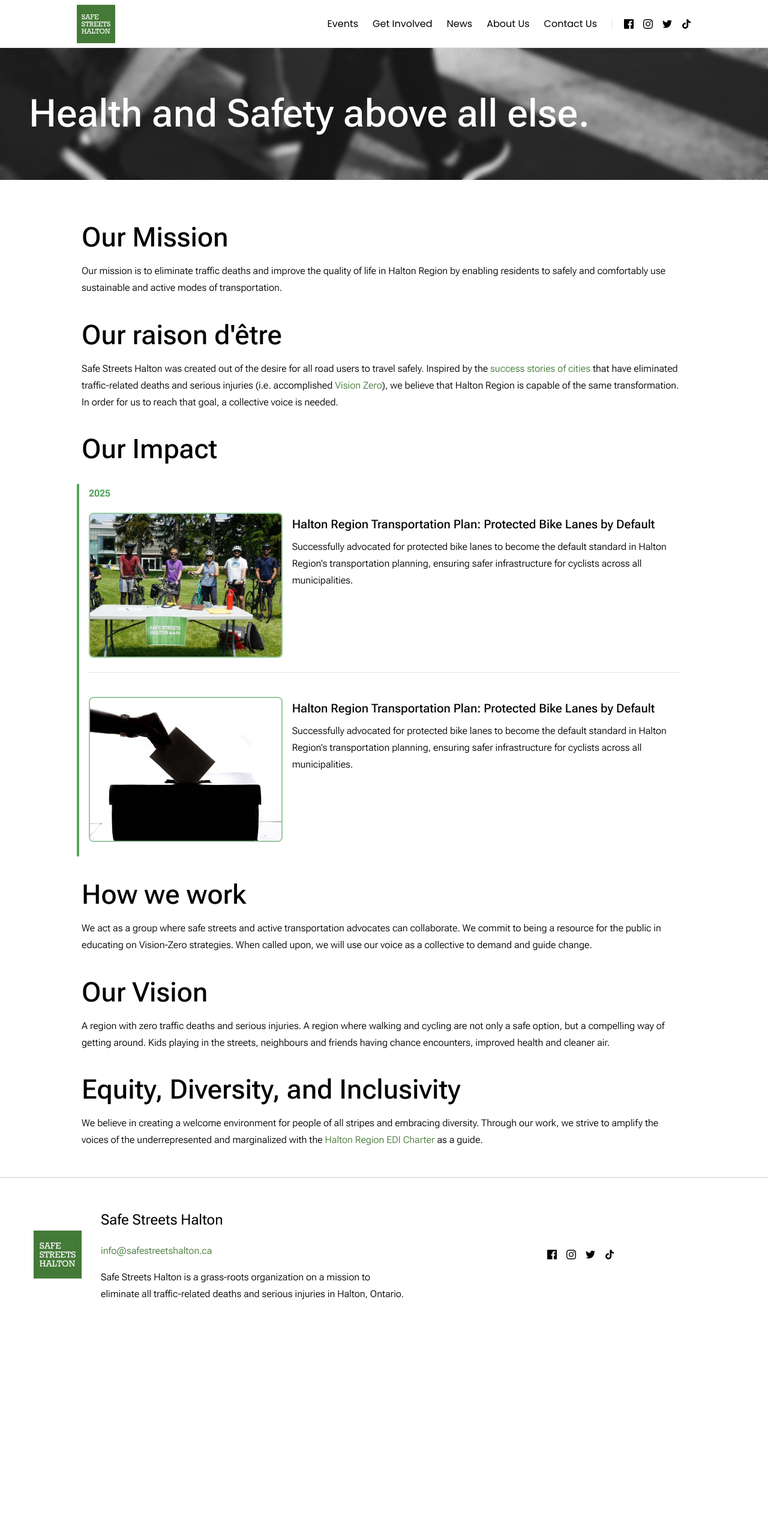
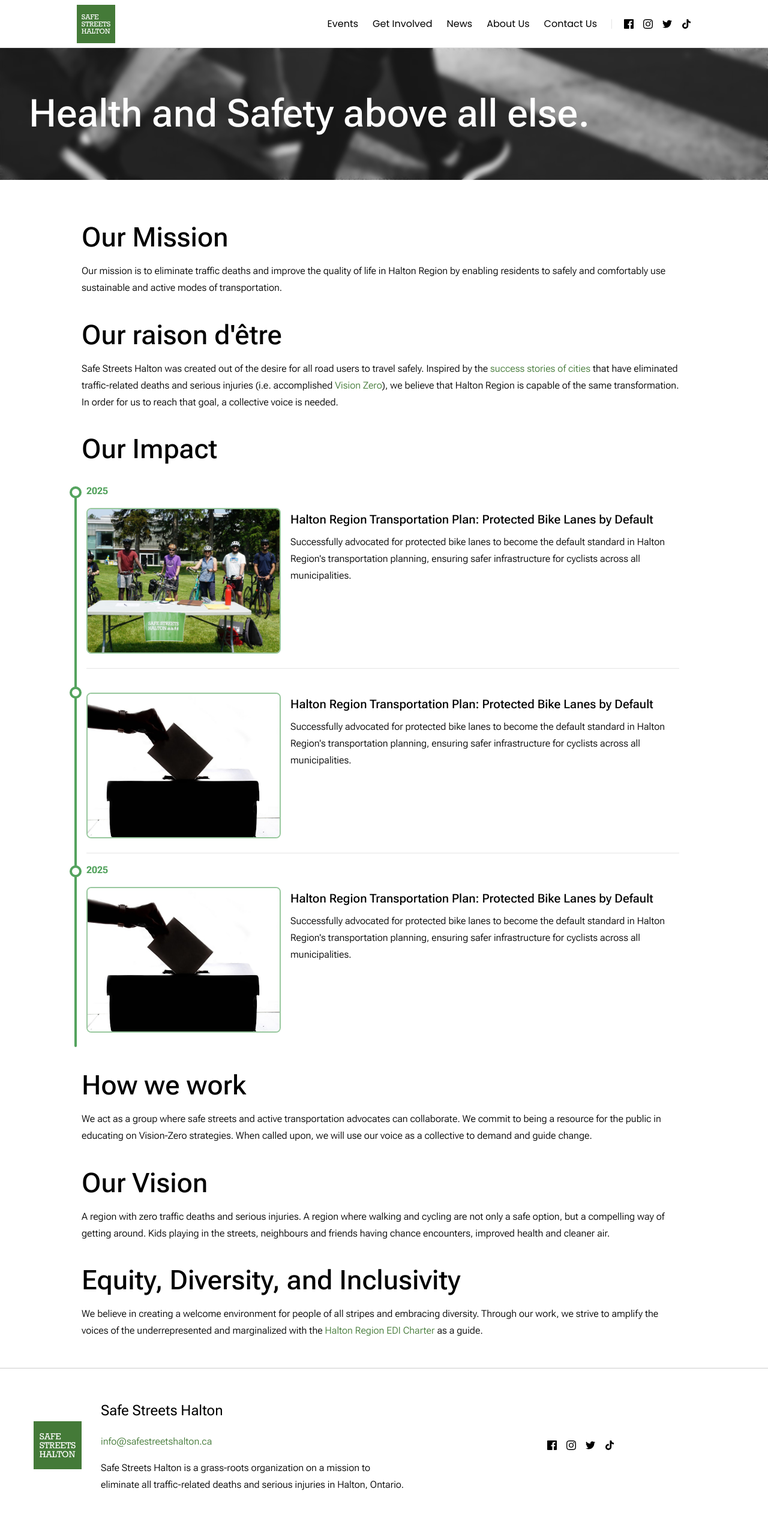
Before and after one commit to Safe-Streets-Halton/safe-streets-halton.github.io, a Jekyll site: the page built from about.html, in a window 1280 px wide. Shown: the whole page at 60% size. Built offline with Jekyll 4.4.1, drawn with Linux system fonts in a browser that asks for light colours; before the commit the page ends 2220 px from its top, so only the background shows below that.

Commit message:
Added item marker

```diff
--- a/_sass/timeline.scss
+++ b/_sass/timeline.scss
@@ -3,6 +3,7 @@
     --border-width: 4px;
     --padding-start: 16px;
     --grid-gap: 16px;
+    --marker-diameter: 20px;
 
     margin-top: 32px;
     position: relative;
@@ -13,9 +14,20 @@
         [image-start] minmax(200px, 2fr) [image-end content-start]
         minmax(300px, 4fr) [content-end];
     gap: var(--grid-gap);
-    border-left: var(--border-width) solid var(--timeline-color);
     padding-inline-start: var(--padding-start);
     padding-inline-end: calc(16px + var(--border-width));
+
+    &::before {
+        content: '';
+        position: absolute;
+        top: 0.5lh;
+        left: calc(-1 * var(--border-width));
+        bottom: 0;
+        width: var(--border-width);
+        background-color: var(--timeline-color);
+        z-index: -1;
+        border-radius: var(--border-width);
+    }
 
     &-year {
         grid-column: image;
@@ -23,10 +35,14 @@
         padding: 4px 8px;
         border-radius: 4px;
         color: var(--timeline-color);
-        padding-inline-start: 0;
+        padding-inline: 0;
+        padding-block: 0;
 
         + .timeline-item {
             padding-top: 0;
+            &::after {
+                transform: translateY(calc(-0.5 * var(--marker-diameter) - 1lh - 2px));
+            }
         }
     }
 
@@ -37,6 +53,20 @@
         grid-column: 1 / -1;
         padding-bottom: 24px;
         padding-top: 24px;
+
+        &::after {
+            content: "";
+            display: block;
+            width: var(--marker-diameter);
+            height: var(--marker-diameter);
+            position: absolute;
+            left: calc(-1 * var(--marker-diameter)/2 - var(--border-width) / 2);
+            transform: translateY(calc(-1 * var(--marker-diameter)/2));
+            border-radius: 50%;
+            border: 4px solid var(--timeline-color);;
+            background-color: white;
+            z-index: 0;
+        }
 
         &__image {
             border-radius: 8px;
--- a/about.html
+++ b/about.html
@@ -34,6 +34,16 @@ banner: "/uploads/crosswalk-banner.webp"
             </p>
         </div>
     </div>
+    <div class="timeline-year">2025</div>
+    <div class="timeline-item">
+        <img src="/assets/ballot-vote-photo.jpg" class="timeline-item__image"  alt="2022" aria-hidden="true" />
+        <div class="timeline-item__content">
+            <h3>Halton Region Transportation Plan: Protected Bike Lanes by Default</h3>
+            <p>
+                Successfully advocated for protected bike lanes to become the default standard in Halton Region's transportation planning, ensuring safer infrastructure for cyclists across all municipalities.
+            </p>
+        </div>
+    </div>
 </div>
 
 <h2>How we work</h2>
```
